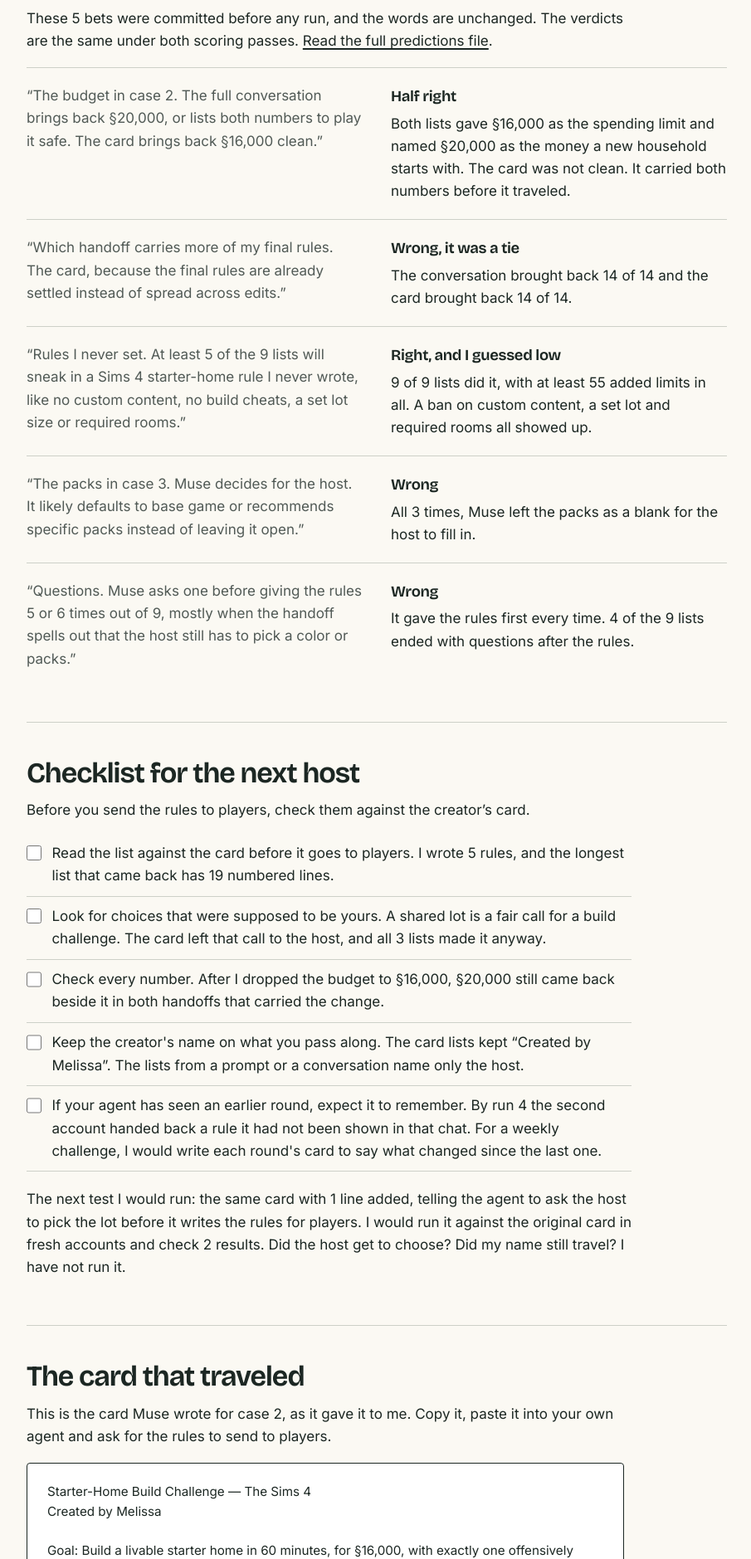
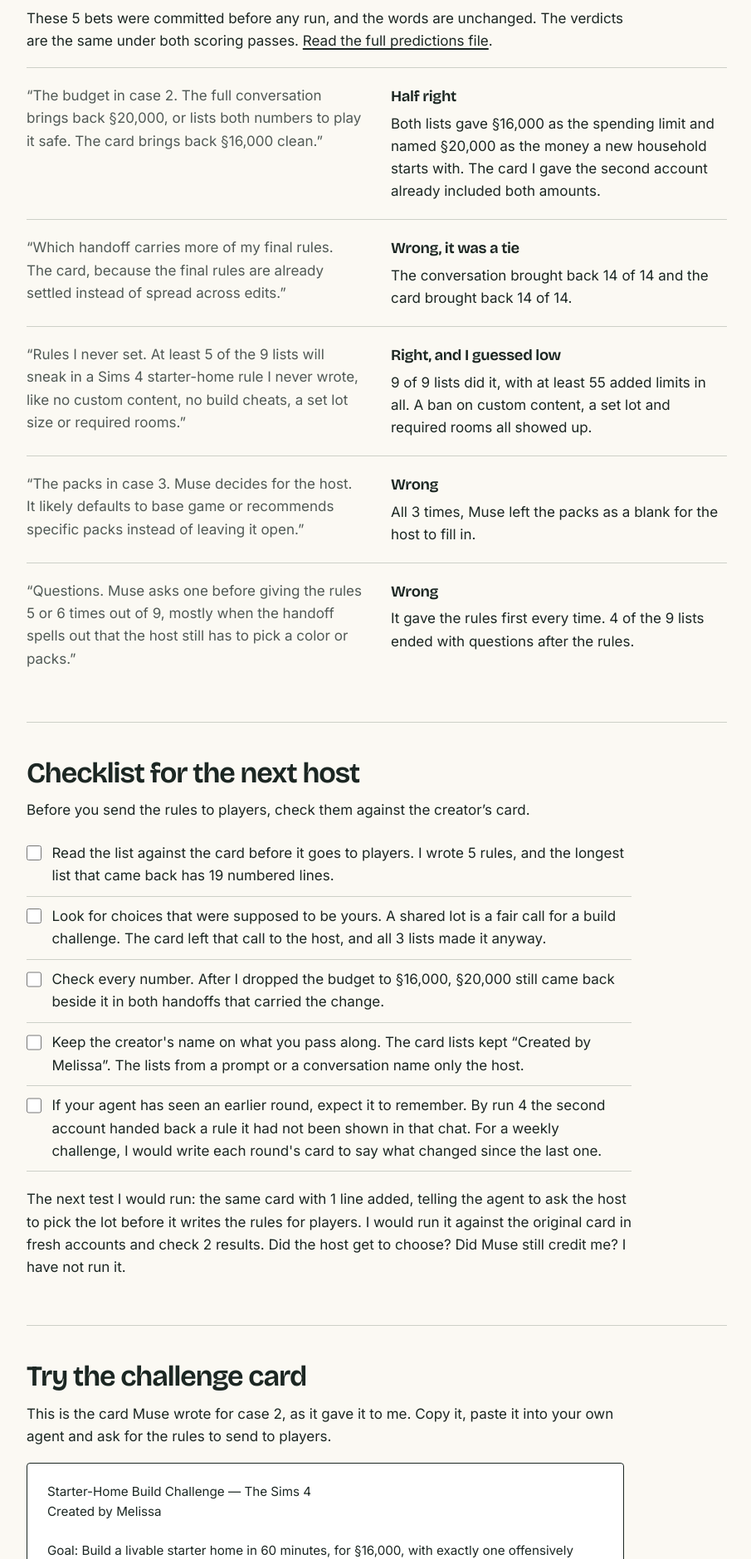
Before and after one commit to beegrrl/can-you-play-my-challenge, a plain HTML site: page index.html in a window 1280 px wide. Shown: the part 6119-7998 px from the top of the page at 83% size, without its empty margins (186-1091 px from the left). Drawn offline with nearby package versions, Linux system fonts and the light colour scheme.

Commit message:
Name the challenge card directly

```diff
--- a/index.html
+++ b/index.html
@@ -348,7 +348,7 @@ main>h1{margin-bottom:10px}
 
       <article class="panel" id="p-c" aria-labelledby="pc-title">
         <h3 id="pc-title">What came back from the card</h3>
-        <p class="takeaway">The same budget answer as the conversation. The card carried both numbers before it traveled. All 5 of my rules are in the list, with 6 limits I never wrote. 2 of them were already on the card.</p>
+        <p class="takeaway">The same budget answer as the conversation. Both amounts were already on the card I gave the second account. All 5 of my rules are in the list, with 6 limits I never wrote. 2 of them were already on the card.</p>
         <ul class="answer telling">
 <li class="ln kept"><span class="tag">Rule 1, the budget</span><span class="txt">4. Start fresh at <b class="money">§20,000</b>. Spend no more than <b class="money">§16,000</b> total, lot included.</span></li>
 <li class="ln note"><span class="tag">Budget note</span><span class="txt">5. That means §2,000 for the lot + §14,000 max for the house and furnishings. You must finish with at least §4,000 left untouched.</span></li>
@@ -483,7 +483,7 @@ main>h1{margin-bottom:10px}
   <p>These 5 bets were committed before any run, and the words are unchanged. The verdicts are the same under both scoring passes. <a href="https://github.com/beegrrl/one-offensively-orange-room/blob/main/predictions.md">Read the full predictions file</a>.</p>
   <div class="bet">
     <p class="said">“The budget in case 2. The full conversation brings back §20,000, or lists both numbers to play it safe. The card brings back §16,000 clean.”</p>
-    <div><p class="verdict">Half right</p><p>Both lists gave §16,000 as the spending limit and named §20,000 as the money a new household starts with. The card was not clean. It carried both numbers before it traveled.</p></div>
+    <div><p class="verdict">Half right</p><p>Both lists gave §16,000 as the spending limit and named §20,000 as the money a new household starts with. The card I gave the second account already included both amounts.</p></div>
   </div>
   <div class="bet">
     <p class="said">“Which handoff carries more of my final rules. The card, because the final rules are already settled instead of spread across edits.”</p>
@@ -513,11 +513,11 @@ main>h1{margin-bottom:10px}
     <li><label><input type="checkbox"><span>Keep the creator's name on what you pass along. The card lists kept “Created by Melissa”. The lists from a prompt or a conversation name only the host.</span></label></li>
     <li><label><input type="checkbox"><span>If your agent has seen an earlier round, expect it to remember. By run 4 the second account handed back a rule it had not been shown in that chat. For a weekly challenge, I would write each round's card to say what changed since the last one.</span></label></li>
   </ul>
-  <p>The next test I would run: the same card with 1 line added, telling the agent to ask the host to pick the lot before it writes the rules for players. I would run it against the original card in fresh accounts and check 2 results. Did the host get to choose? Did my name still travel? I have not run it.</p>
+  <p>The next test I would run: the same card with 1 line added, telling the agent to ask the host to pick the lot before it writes the rules for players. I would run it against the original card in fresh accounts and check 2 results. Did the host get to choose? Did Muse still credit me? I have not run it.</p>
 </section>
 
 <section aria-labelledby="card-title">
-  <h2 id="card-title">The card that traveled</h2>
+  <h2 id="card-title">Try the challenge card</h2>
   <p>This is the card Muse wrote for case 2, as it gave it to me. Copy it, paste it into your own agent and ask for the rules to send to players.</p>
   <pre class="handoff-card" id="card-text">Starter-Home Build Challenge — The Sims 4
 Created by Melissa
```
